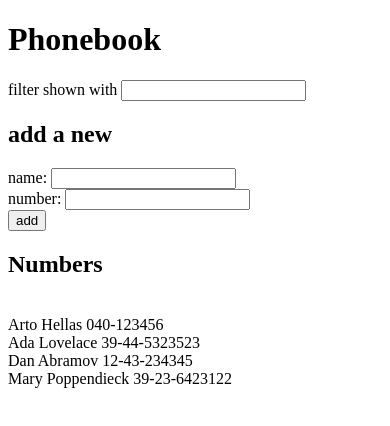
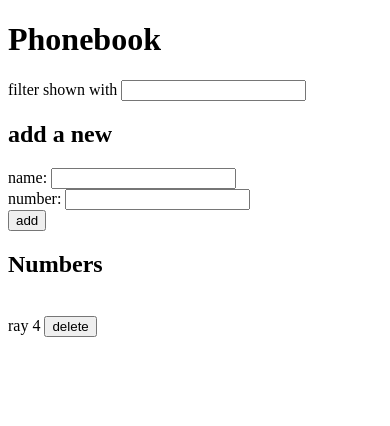
Before and after one commit to elksim/mooc_fullstackopen, a React (Vite) app in the folder part2/phonebook/: page / in a window 390 px wide. Shown: the top 426 px of the page. Built offline with nearby package versions, Linux system fonts and the light colour scheme; data requests are answered from the project's data file.

Commit message:
phonebook 2.15

```diff
--- /dev/null
+++ b/part2/phonebook/db.json
@@ -0,0 +1,9 @@
+{
+  "persons": [
+    {
+      "name": "ray",
+      "number": "4",
+      "id": 3
+    }
+  ]
+}
--- a/part2/phonebook/package.json
+++ b/part2/phonebook/package.json
@@ -7,9 +7,11 @@
     "dev": "vite",
     "build": "vite build",
     "lint": "eslint . --ext js,jsx --report-unused-disable-directives --max-warnings 0",
-    "preview": "vite preview"
+    "preview": "vite preview",
+    "server": "json-server -p3000 --watch db.json"
   },
   "dependencies": {
+    "axios": "^1.6.2",
     "react": "^18.2.0",
     "react-dom": "^18.2.0"
   },
@@ -21,6 +23,7 @@
     "eslint-plugin-react": "^7.33.2",
     "eslint-plugin-react-hooks": "^4.6.0",
     "eslint-plugin-react-refresh": "^0.4.4",
+    "json-server": "^0.17.4",
     "vite": "^5.0.0"
   }
 }
--- a/part2/phonebook/src/App.jsx
+++ b/part2/phonebook/src/App.jsx
@@ -1,4 +1,5 @@
-import { useState } from "react";
+import { useState, useEffect } from "react";
+import personService from "./services/persons";
 
 const Filter = ({ handleFilterChange }) => {
 	return (
@@ -8,7 +9,7 @@ const Filter = ({ handleFilterChange }) => {
 	);
 };
 
-const Persons = ({ persons, filter }) => {
+const Persons = ({ persons, filter, deleteName }) => {
 	return (
 		<>
 			{persons
@@ -17,7 +18,10 @@ const Persons = ({ persons, filter }) => {
 				)
 				.map((person) => (
 					<div key={person.name}>
-						{person.name} {person.number}
+						{person.name} {person.number}{" "}
+						<button onClick={() => deleteName(person)}>
+							delete
+						</button>
 					</div>
 				))}
 		</>
@@ -29,11 +33,11 @@ const Form = ({
 	handleNumberChange,
 	newName,
 	newNumber,
-	addName,
+	addPerson,
 }) => {
 	return (
 		<>
-			<form onSubmit={addName}>
+			<form onSubmit={addPerson}>
 				<div>
 					name: <input value={newName} onChange={handleNameChange} />
 				</div>
@@ -50,12 +54,7 @@ const Form = ({
 };
 
 const App = () => {
-	const [persons, setPersons] = useState([
-		{ name: "Arto Hellas", number: "040-123456", id: 1 },
-		{ name: "Ada Lovelace", number: "39-44-5323523", id: 2 },
-		{ name: "Dan Abramov", number: "12-43-234345", id: 3 },
-		{ name: "Mary Poppendieck", number: "39-23-6423122", id: 4 },
-	]);
+	const [persons, setPersons] = useState([]);
 	const [newName, setNewName] = useState("");
 	const [newNumber, setNewNumber] = useState("");
 	const [filter, setFilter] = useState("");
@@ -68,20 +67,65 @@ const App = () => {
 		setNewNumber(event.target.value);
 	};
 
-	const addName = (event) => {
+	const addPerson = (event) => {
 		event.preventDefault();
 		if (!persons.some((person) => person.name == newName)) {
-			setPersons(persons.concat({ name: newName, number: newNumber }));
-			setNewName("");
-			setNewNumber("");
+			let newPerson = { name: newName, number: newNumber };
+			personService.create(newPerson).then((returnedPerson) => {
+				setPersons(persons.concat(returnedPerson));
+				setNewName("");
+				setNewNumber("");
+			});
 		} else {
-			window.alert(`${newName} is already in the phonebook.`);
+			if (
+				!window.confirm(
+					`${newName} is already in the phonebook. do you wish to update their number?`
+				)
+			) {
+				return;
+			}
+			let id = persons.filter((person) => person.name == newName)[0].id;
+			let changedPerson = { name: newName, number: newNumber, id };
+			personService.update(changedPerson, id).then((returnedPerson) => {
+				setPersons(
+					persons.map((person) => {
+						return person.id != returnedPerson.id
+							? person
+							: returnedPerson;
+					})
+				);
+			});
 		}
+	};
+
+	const deletePerson = (personToDelete) => {
+		console.log(`deleting person ${personToDelete.id}`);
+		let res = window.confirm(
+			`are you sure you want to delete ${personToDelete.name}?`
+		);
+		if (!res) {
+			return;
+		}
+		personService.delete(personToDelete).then((response) => {
+			console.log(response);
+			setPersons(
+				persons.filter((person) => person.id != personToDelete.id)
+			);
+		});
 	};
 
 	const handleFilterChange = (event) => {
 		setFilter(event.target.value);
 	};
+
+	useEffect(() => {
+		personService
+			.getAll()
+			.then((initialPersons) => {
+				setPersons(initialPersons);
+			})
+			.catch((error) => console.log(`useEffect error: ${error}`));
+	}, []);
 
 	return (
 		<div>
@@ -93,11 +137,15 @@ const App = () => {
 				handleNumberChange={handleNumberChange}
 				newName={newName}
 				newNumber={newNumber}
-				addName={addName}
+				addPerson={addPerson}
 			/>
 			<h2>Numbers</h2>
 			<br />
-			<Persons persons={persons} filter={filter} />
+			<Persons
+				persons={persons}
+				filter={filter}
+				deleteName={deletePerson}
+			/>
 		</div>
 	);
 };
--- /dev/null
+++ b/part2/phonebook/src/services/persons.js
@@ -0,0 +1,32 @@
+import axios from "axios";
+let baseUrl = "http://localhost:3000/persons";
+
+const getAll = () => {
+	const request = axios.get(baseUrl);
+	return request.then((response) => response.data);
+};
+
+const create = (person) => {
+	const request = axios.post(baseUrl, person);
+	return request.then((response) => response.data);
+};
+
+const update = (person, id) => {
+    console.log(`calling personService.update`);
+	let url = `${baseUrl}/${person.id}`;
+	const request = axios.put(url, person);
+	return request.then((response) => response.data);
+};
+
+const _delete = (person) => {
+	let url = `${baseUrl}/${person.id}`;
+	const request = axios.delete(url);
+	return request.then((response) => response.data);
+};
+
+export default {
+	getAll,
+	create,
+    update,
+	delete: _delete,
+};
```
Also changed, not shown: 1 other file (tests, documents, lock files or other folders).
